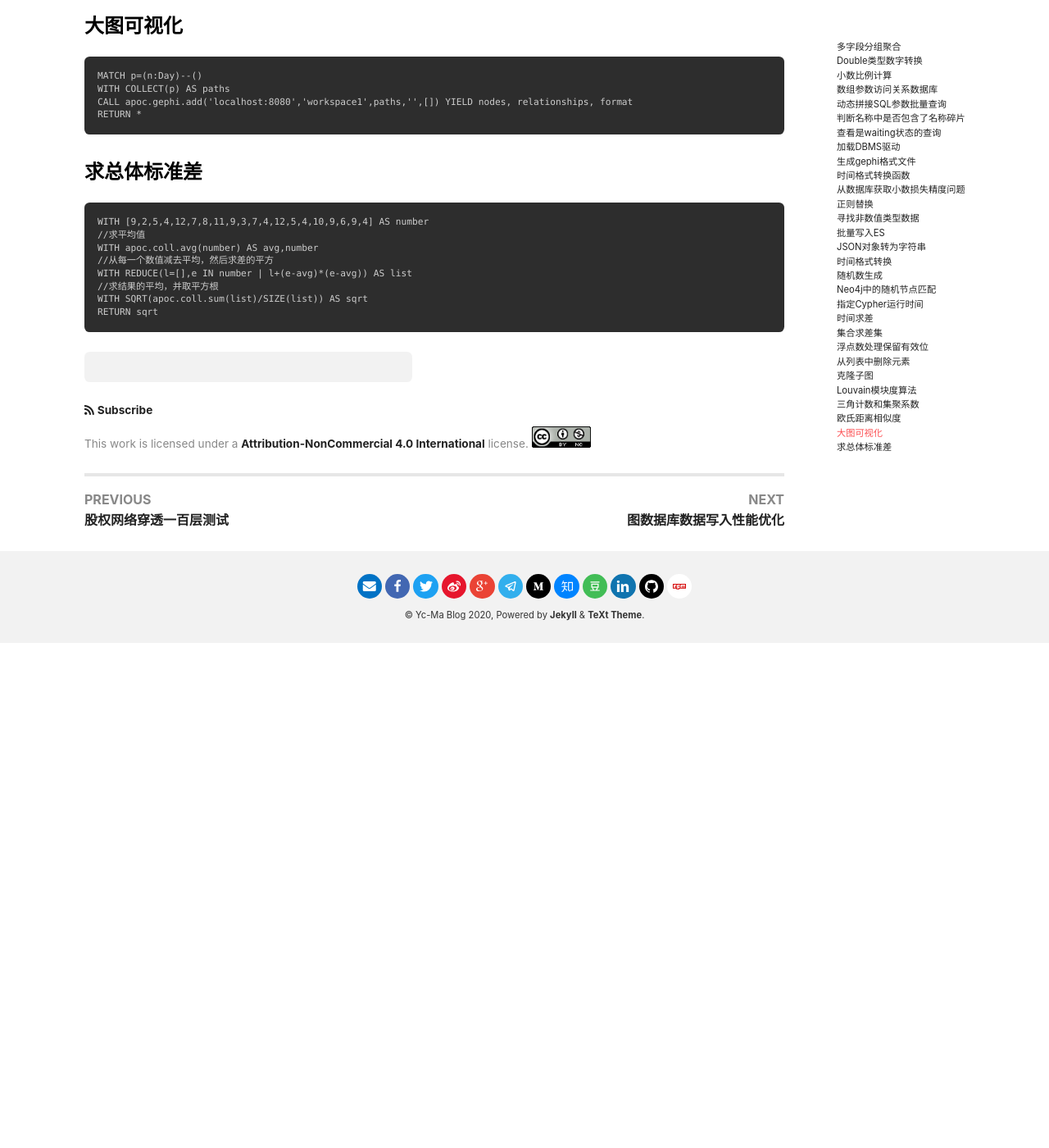
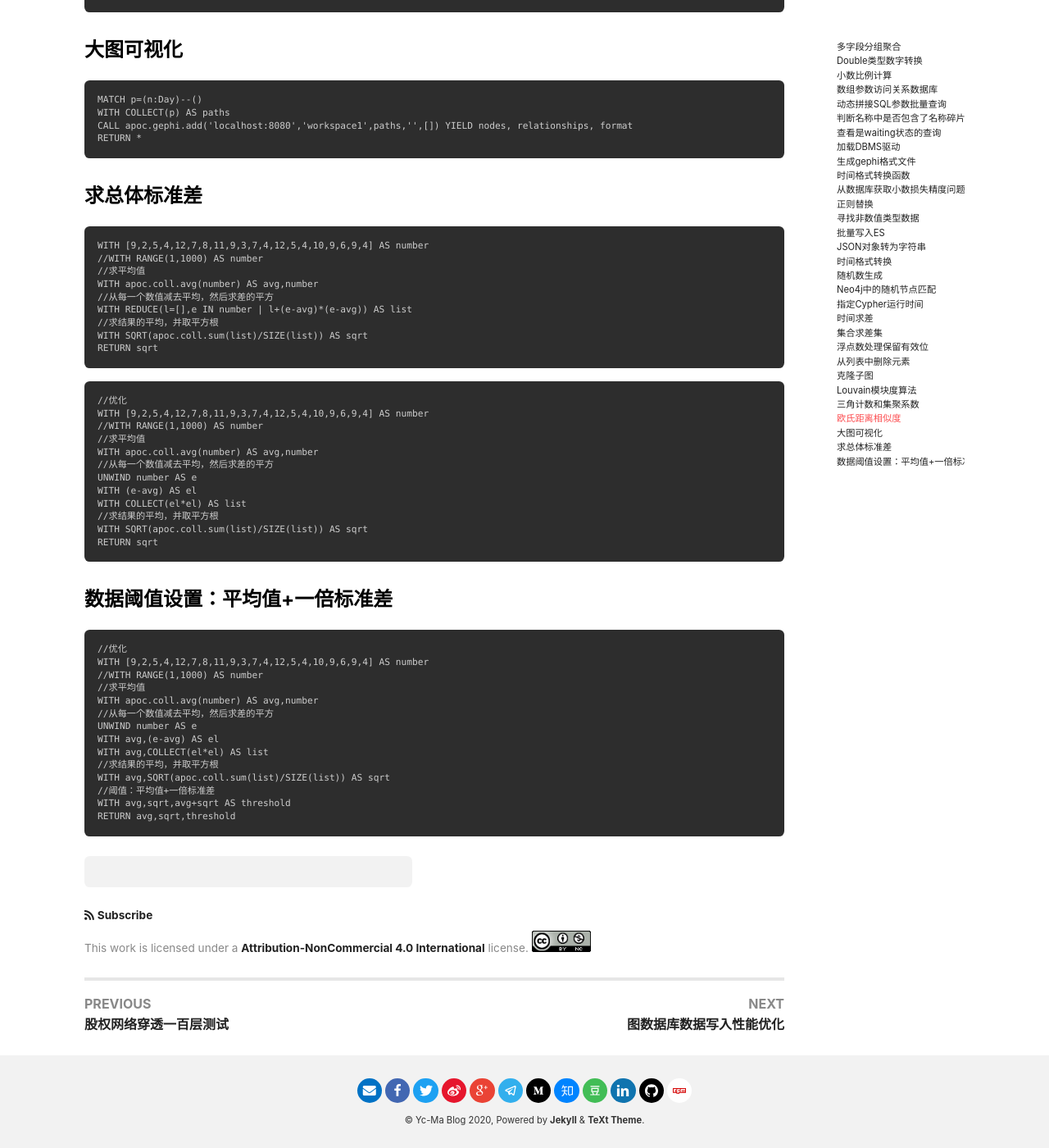
Before and after one commit to crazyyanchao/blog, a Jekyll site: the page built from _posts/2021-06-24-常用CYPHER查询（四）.md, in a window 1280 px wide and 1400 px high, scrolled down 6038 px. Shown: the whole window at 82% size. Built offline with Jekyll 4.4.1, drawn with Linux system fonts in a browser that asks for light colours; nearby versions of some CDN libraries; comment, search, counter and statistics services are not loaded; before the commit the page ends 6822 px from its top, so only the background shows below that.

Commit message:
文章更新

````diff
--- a/_posts/2021-06-24-常用CYPHER查询（四）.md
+++ b/_posts/2021-06-24-常用CYPHER查询（四）.md
@@ -235,6 +235,7 @@ RETURN *
 ### 求总体标准差
 ```
 WITH [9,2,5,4,12,7,8,11,9,3,7,4,12,5,4,10,9,6,9,4] AS number
+//WITH RANGE(1,1000) AS number
 //求平均值
 WITH apoc.coll.avg(number) AS avg,number
 //从每一个数值减去平均，然后求差的平方
@@ -243,3 +244,35 @@ WITH REDUCE(l=[],e IN number | l+(e-avg)*(e-avg)) AS list
 WITH SQRT(apoc.coll.sum(list)/SIZE(list)) AS sqrt
 RETURN sqrt
 ```
+```
+//优化
+WITH [9,2,5,4,12,7,8,11,9,3,7,4,12,5,4,10,9,6,9,4] AS number
+//WITH RANGE(1,1000) AS number
+//求平均值
+WITH apoc.coll.avg(number) AS avg,number
+//从每一个数值减去平均，然后求差的平方
+UNWIND number AS e
+WITH (e-avg) AS el
+WITH COLLECT(el*el) AS list
+//求结果的平均，并取平方根
+WITH SQRT(apoc.coll.sum(list)/SIZE(list)) AS sqrt
+RETURN sqrt
+```
+
+### 数据阈值设置：平均值+一倍标准差
+```
+//优化
+WITH [9,2,5,4,12,7,8,11,9,3,7,4,12,5,4,10,9,6,9,4] AS number
+//WITH RANGE(1,1000) AS number
+//求平均值
+WITH apoc.coll.avg(number) AS avg,number
+//从每一个数值减去平均，然后求差的平方
+UNWIND number AS e
+WITH avg,(e-avg) AS el
+WITH avg,COLLECT(el*el) AS list
+//求结果的平均，并取平方根
+WITH avg,SQRT(apoc.coll.sum(list)/SIZE(list)) AS sqrt
+//阈值：平均值+一倍标准差
+WITH avg,sqrt,avg+sqrt AS threshold
+RETURN avg,sqrt,threshold
+```
````
